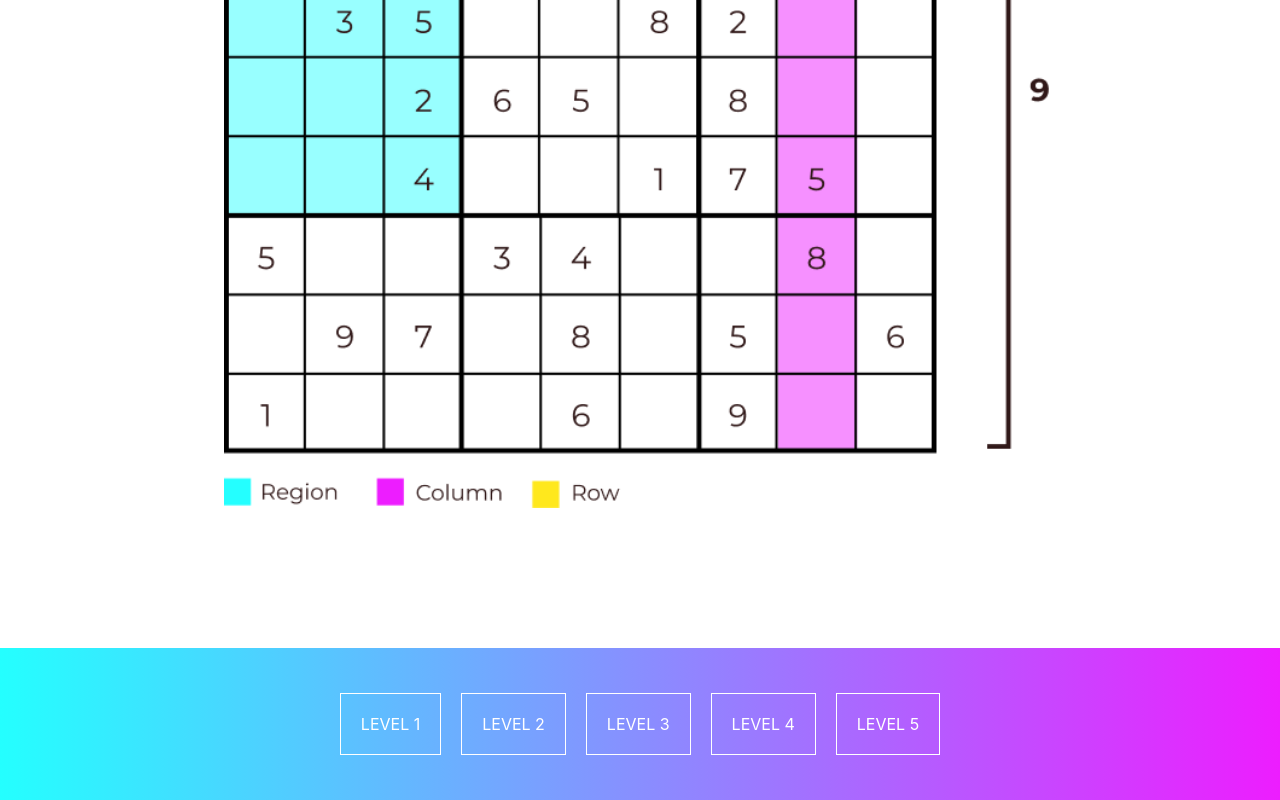
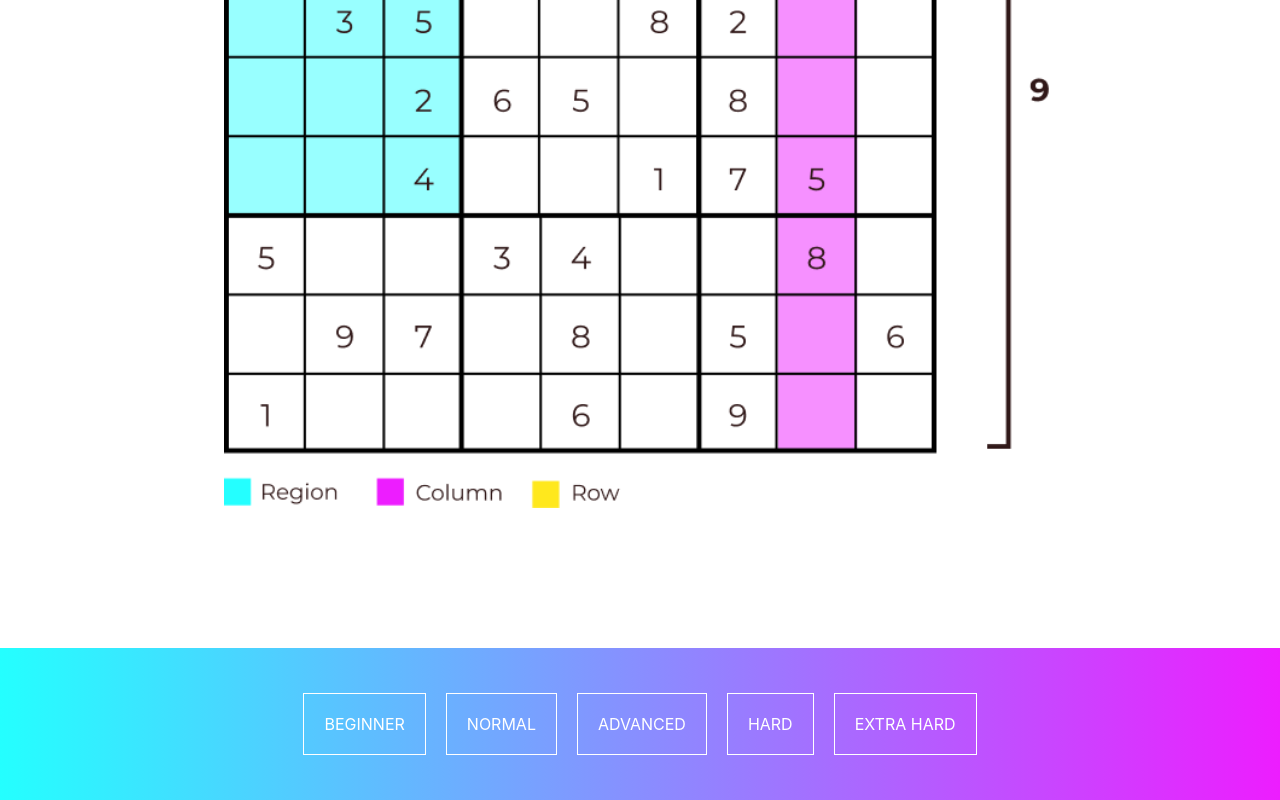
Before and after one commit to NikolSkvarilova/sudoku, a React (Create React App) app: page / in a window 1280 px wide. Shown: the part 4525-5325 px from the top of the page. Built offline with nearby package versions, Linux system fonts and the light colour scheme.

Commit message:
Added link to levels, changes names, deleted descriptions

```diff
--- a/src/Components/Pages/Home/Home.jsx
+++ b/src/Components/Pages/Home/Home.jsx
@@ -71,7 +71,7 @@ function Home() {
               heading="Play"
               sub_text="Do you wanna play a game?"
               {...cardStyles}
-              btn_link="play"
+              btn_link="levels"
             />
           </div>
 
@@ -136,28 +136,23 @@ function Home() {
         levels = {
           [
             {
-              name: "Level 1",
-              description: "This is level for begginers.",
+              name: "Beginner",
               linkValue: 1
             },
             {
-              name: "Level 2",
-              description: "This is level for advanced players.",
+              name: "Normal",
               linkValue: 2
             },
             {
-              name: "Level 3",
-              description: "This is level for masters.",
+              name: "Advanced",
               linkValue: 3
             },
             {
-              name: "Level 4",
-              description: "This is level for masters.",
+              name: "Hard",
               linkValue: 4
             },
             {
-              name: "Level 5",
-              description: "This is level for masters.",
+              name: "Extra Hard",
               linkValue: 5
             }
           ]
@@ -165,6 +160,7 @@ function Home() {
         goTo="/play"
         bg={`linear-gradient(to right, ${colorPalette.fancy1}, ${colorPalette.fancy2}`}
         btn_bg="white"
+        section_link="levels"
       />
 
       {/* <Footer
```
